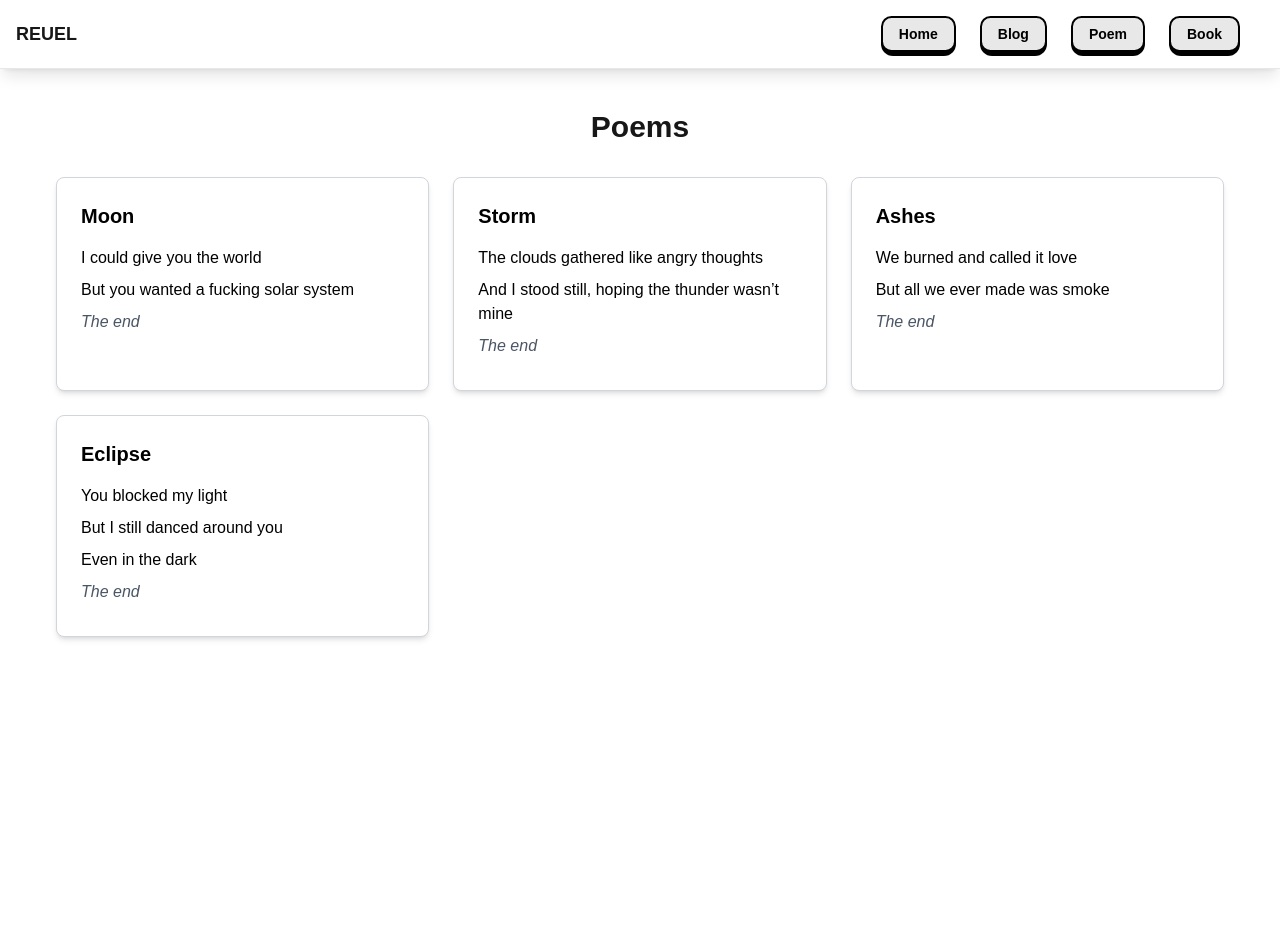
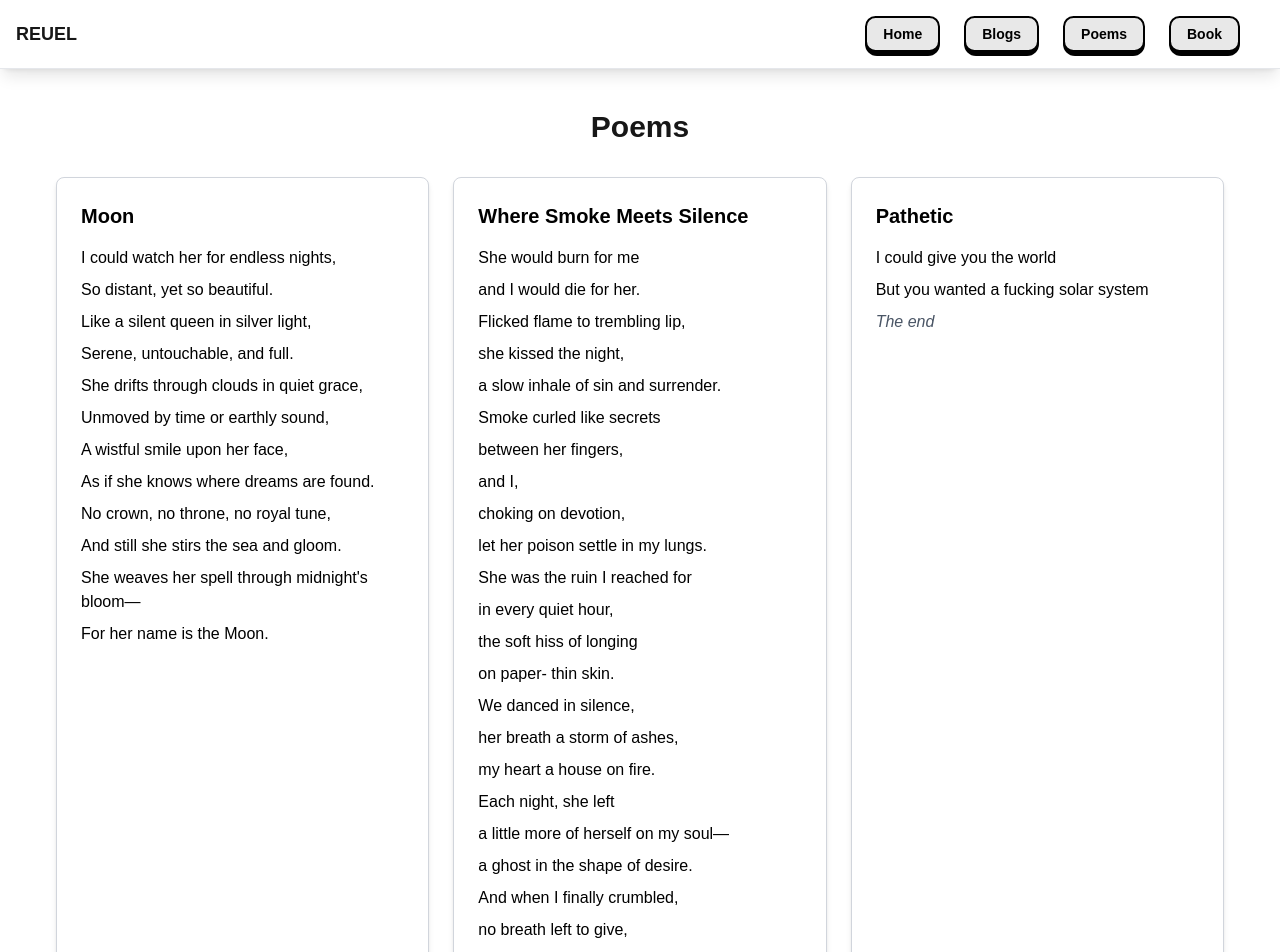
Before and after one commit to reuelrai/reuel-archive, a Next.js app: page /poem in a window 1280 px wide. Shown: the top 952 px of the page. Before the commit the page ends 800 px from the top, so only its background shows below. Built offline with nearby package versions, Linux system fonts and the light colour scheme.

Commit message:
added poems

```diff
--- a/src/app/book/page.tsx
+++ b/src/app/book/page.tsx
@@ -1,9 +1,9 @@
 export const metadata = {
-    title: 'Book | Reuel Writes',
+    title: 'The Art of Control | Reuel Writes',
     description: 'Read the original book written by Reuel Rai — introspective, philosophical, and deeply human.',
     keywords: ['Reuel Rai book', 'The Art of Control', 'original book', 'Reuel Writes book'],
     openGraph: {
-        title: 'Book | Reuel Writes',
+        title: 'The Art of Control | Reuel Writes',
         description: 'Explore Reuel Rai’s original book — a powerful expression of thoughts and control.',
         url: 'https://yourdomain.com/book',
         siteName: 'Reuel Writes',
@@ -12,7 +12,7 @@ export const metadata = {
                 url: 'https://yourdomain.com/og-book.png',
                 width: 1200,
                 height: 630,
-                alt: 'Reuel Book',
+                alt: 'The Art of Control book cover',
             },
         ],
         locale: 'en_US',
@@ -20,16 +20,31 @@ export const metadata = {
     },
     twitter: {
         card: 'summary_large_image',
-        title: 'Book | Reuel Writes',
+        title: 'The Art of Control | Reuel Writes',
         description: 'Read the original book by Reuel Rai.',
         images: ['https://yourdomain.com/og-book.png'],
     },
 };
 
-
 export default function Book() {
     return (
-        <>
-        </>
-    )
+        <main className="px-4 py-8 max-w-3xl mx-auto text-gray-800 dark:text-gray-100">
+            <h1 className="text-4xl font-bold mb-4 text-center">The Art of Control</h1>
+            <p className="italic text-center mb-10">By Reuel Rai</p>
+
+            <section className="prose dark:prose-invert">
+                <p>
+                    {/* Example content — replace this with your book text */}
+                    Control is not about domination; it is about understanding. In a world governed by chaos, the one who can control himself becomes a master of his fate.
+                </p>
+
+                <h2>Part I — Understanding Control</h2>
+                <p>
+                    True control begins within. The illusion of control over others fades when we fail to govern our own thoughts, our fears, and our impulses...
+                </p>
+
+                {/* Continue your book content here... */}
+            </section>
+        </main>
+    );
 }
--- a/src/app/components/Navbar.tsx
+++ b/src/app/components/Navbar.tsx
@@ -5,8 +5,8 @@ import Link from 'next/link'
 
 const navItems = [
     { href: "/", label: "Home" },
-    { href: "/blog", label: "Blog" },
-    { href: "/poem", label: "Poem" },
+    { href: "/blog", label: "Blogs" },
+    { href: "/poem", label: "Poems" },
     { href: "/book", label: "Book" },
 ]
 
--- a/src/app/poem/page.tsx
+++ b/src/app/poem/page.tsx
@@ -31,36 +31,66 @@ export default function Poem() {
         {
             title: 'Moon',
             lines: [
+                'I could watch her for endless nights,',
+                'So distant, yet so beautiful.',
+                'Like a silent queen in silver light,',
+                'Serene, untouchable, and full.',
+                'She drifts through clouds in quiet grace,',
+                'Unmoved by time or earthly sound,',
+                'A wistful smile upon her face,',
+                'As if she knows where dreams are found.',
+                'No crown, no throne, no royal tune,',
+                'And still she stirs the sea and gloom.',
+                `She weaves her spell through midnight's bloom—`,
+                'For her name is the Moon.',
+            ],
+        },
+        {
+            title: 'Where Smoke Meets Silence',
+            lines: [
+                'She would burn for me',
+                'and I would die for her.',
+                'Flicked flame to trembling lip,',
+                'she kissed the night,',
+                'a slow inhale of sin and surrender.',
+
+                'Smoke curled like secrets',
+                'between her fingers,',
+                'and I,',
+                'choking on devotion,',
+                'let her poison settle in my lungs.',
+
+                'She was the ruin I reached for',
+                'in every quiet hour,',
+                'the soft hiss of longing',
+                'on paper- thin skin.',
+
+                'We danced in silence,',
+                'her breath a storm of ashes,',
+                'my heart a house on fire.',
+
+                'Each night, she left',
+                'a little more of herself on my soul—',
+                'a ghost in the shape of desire.',
+
+                'And when I finally crumbled,',
+                'no breath left to give,',
+                'she whispered,',
+                '“If you must die,',
+                'die loving me.”',
+
+                'So I did.',
+            ],
+        },
+        {
+            title: 'Pathetic',
+            lines: [
                 'I could give you the world',
                 'But you wanted a fucking solar system',
                 'The end',
             ],
         },
-        {
-            title: 'Storm',
-            lines: [
-                'The clouds gathered like angry thoughts',
-                'And I stood still, hoping the thunder wasn’t mine',
-                'The end',
-            ],
-        },
-        {
-            title: 'Ashes',
-            lines: [
-                'We burned and called it love',
-                'But all we ever made was smoke',
-                'The end',
-            ],
-        },
-        {
-            title: 'Eclipse',
-            lines: [
-                'You blocked my light',
-                'But I still danced around you',
-                'Even in the dark',
-                'The end',
-            ],
-        },
+
     ];
 
     return (
@@ -77,8 +107,8 @@ export default function Poem() {
                             <p
                                 key={i}
                                 className={`mb-2 ${line.toLowerCase() === 'the end'
-                                        ? 'italic text-gray-600 dark:text-gray-400'
-                                        : ''
+                                    ? 'italic text-gray-600 dark:text-gray-400'
+                                    : ''
                                     }`}
                             >
                                 {line}
```
